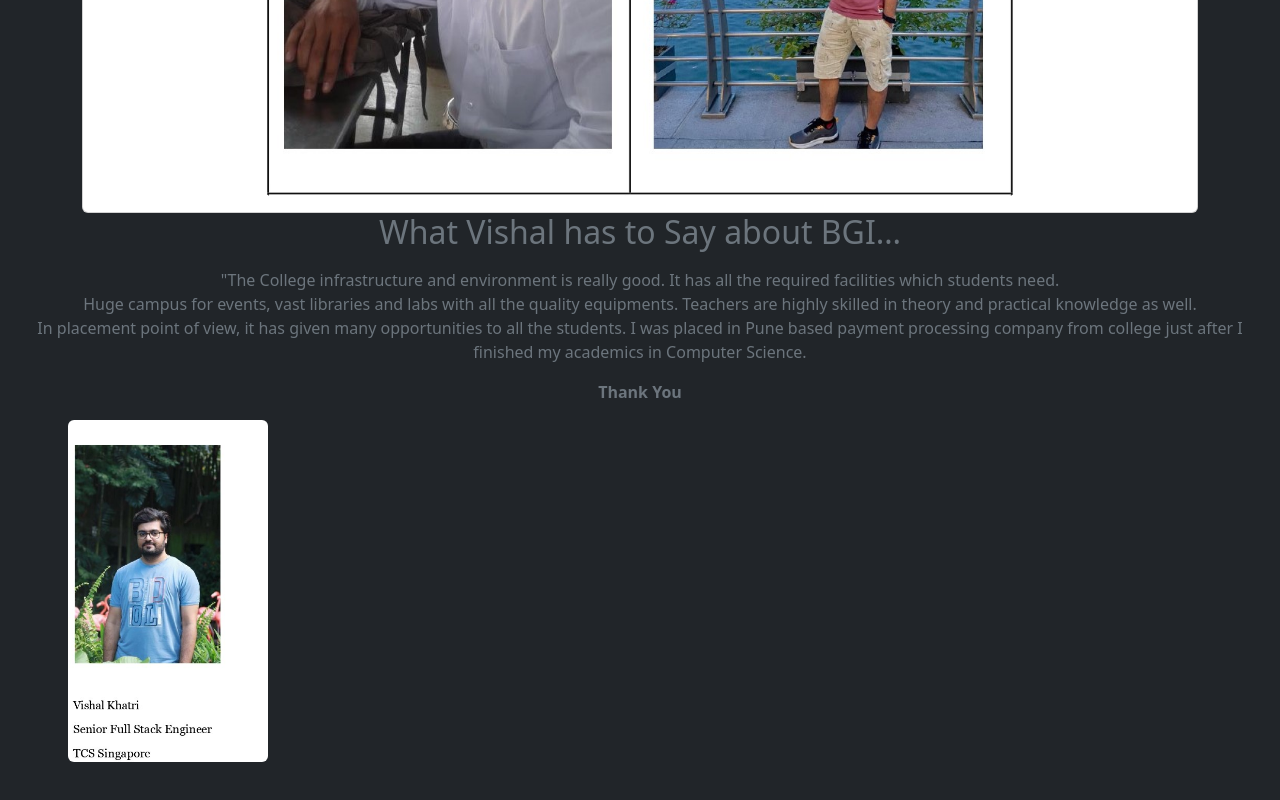
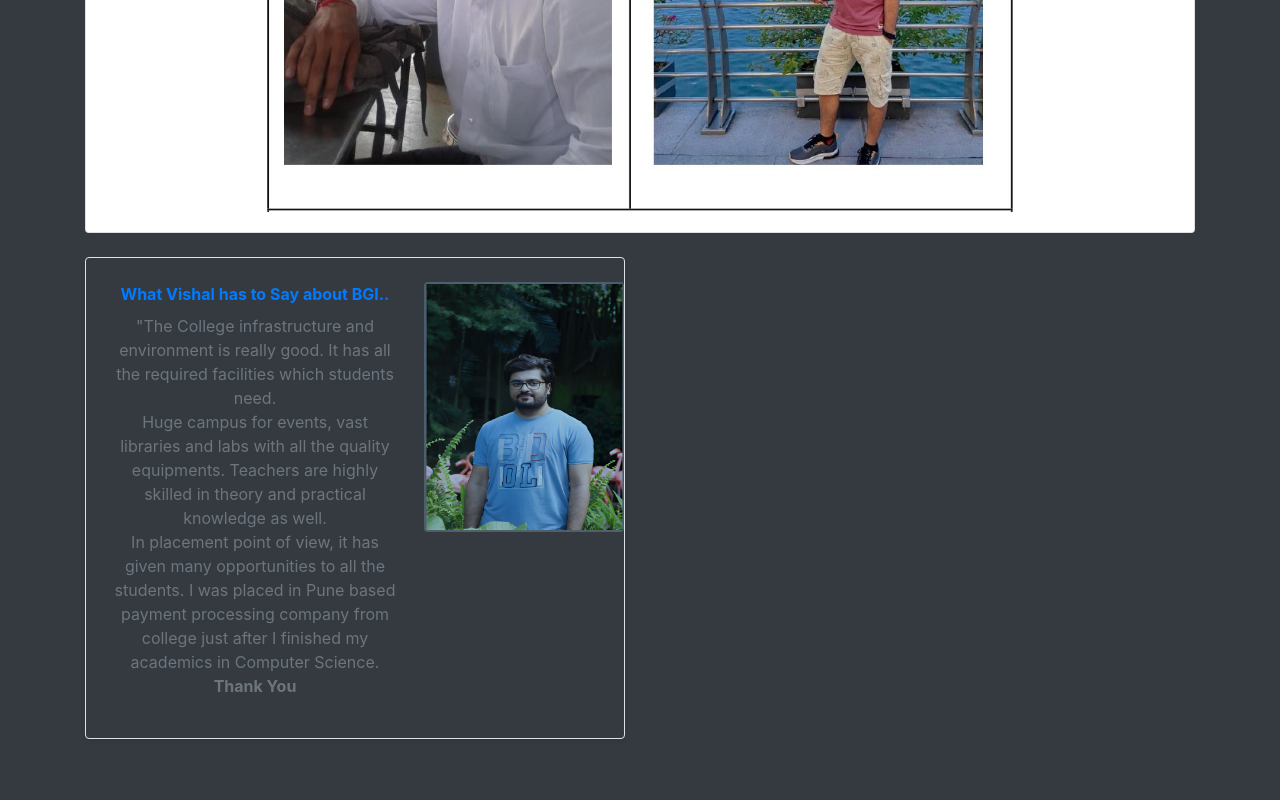
Before and after one commit to naveenmishra14/College_Project-Alumni, a plain HTML site: page users/vishal_khatri.html in a window 1280 px wide. Shown: the part 574-1374 px from the top of the page. Drawn offline with nearby package versions, Linux system fonts and the light colour scheme.

Commit message:
update some more data in it

```diff
--- a/users/vishal_khatri.html
+++ b/users/vishal_khatri.html
@@ -11,7 +11,9 @@
         integrity="sha384-GLhlTQ8iRABdZLl6O3oVMWSktQOp6b7In1Zl3/Jr59b6EGGoI1aFkw7cmDA6j6gD" crossorigin="anonymous">
 
 
-</head>
+</head><link rel="stylesheet" href="https://stackpath.bootstrapcdn.com/bootstrap/4.4.1/css/bootstrap.min.css"
+integrity="sha384-Vkoo8x4CGsO3+Hhxv8T/Q5PaXtkKtu6ug5TOeNV6gBiFeWPGFN9MuhOf23Q9Ifjh" crossorigin="anonymous">
+
 
 <body  class="bg-dark text-secondary px-4 py-5 text-center">
 
@@ -33,7 +35,7 @@
 
 
     </div>
-    <div class=" container-layout justify-content-sm-start">
+    <!-- <div class=" container-layout justify-content-sm-start">
         <h2>
             <p>What Vishal has to Say about BGI…</p>
         </h2>
@@ -44,23 +46,60 @@
 
             In placement point of view, it has given many opportunities to all the students.
             I was placed in Pune based payment processing company from college just after I
-            finished my academics in Computer Science.</p>
+            finished my academics in Computer Science.
 
             <p class="text-center "><b>Thank You</b></p>
 
-    </div>
+    </div> -->
 
 
-    <div class="d-flex justify-content-sm-end" style="width: 18rem;">
+    <!-- <div class="d-flex justify-content-sm-end" style="width: 18rem;">
         <img src="../img/Vishal_k2.jpg" class="rounded mx-auto d-block "width="200" alt="...">
 
-      </div>
+      </div>  -->
+
+      <div class="container my-4  overflow-auto">
+        <div class="row mb-2">
+            <div class="col-md-6">
+              <div class="row no-gutters border rounded overflow-hidden flex-md-row mb-4 shadow-sm h-md-250 position-relative">
+                <div class="col p-4 d-flex flex-column position-static">
+                  <strong class="d-inline-block mb-2 text-primary">What Vishal has to Say about BGI..</strong>
+                  <h3 class="mb-0"></h3>
+
+                  <p class="card-text mb-auto">"The College infrastructure and environment is really good. It has all the required
+                    facilities which students need.
+                <br> Huge campus for events, vast libraries and labs with all the quality equipments.
+                    Teachers are highly skilled in theory and practical knowledge as well.<br>
+
+                    In placement point of view, it has given many opportunities to all the students.
+                    I was placed in Pune based payment processing company from college just after I
+                    finished my academics in Computer Science.</p>
+
+                    <p class="text-center "><b>Thank You</b></p>                  <!-- <a href="#" class="stretched-link">Continue reading</a> -->
+                </div>
+                <div class="col-auto d-none d-lg-block">
+                  <img class="bd-placeholder-img my-4 mr-4 rounded mx-auto d-block" width="200" height="250" src="../img/vishal_k2.png" alt="">
+                </div>
+              </div>
+            </div>
+        </div>
+    </div>
 
 
     <script src="https://cdn.jsdelivr.net/npm/bootstrap@5.3.0-alpha1/dist/js/bootstrap.bundle.min.js"
         integrity="sha384-w76AqPfDkMBDXo30jS1Sgez6pr3x5MlQ1ZAGC+nuZB+EYdgRZgiwxhTBTkF7CXvN"
         crossorigin="anonymous"></script>
 
+        <script src="https://code.jquery.com/jquery-3.4.1.slim.min.js"
+        integrity="sha384-J6qa4849blE2+poT4WnyKhv5vZF5SrPo0iEjwBvKU7imGFAV0wwj1yYfoRSJoZ+n"
+        crossorigin="anonymous"></script>
+    <script src="https://cdn.jsdelivr.net/npm/popper.js@1.16.0/dist/umd/popper.min.js"
+        integrity="sha384-Q6E9RHvbIyZFJoft+2mJbHaEWldlvI9IOYy5n3zV9zzTtmI3UksdQRVvoxMfooAo"
+        crossorigin="anonymous"></script>
+    <script src="https://stackpath.bootstrapcdn.com/bootstrap/4.4.1/js/bootstrap.min.js"
+        integrity="sha384-wfSDF2E50Y2D1uUdj0O3uMBJnjuUD4Ih7YwaYd1iqfktj0Uod8GCExl3Og8ifwB6"
+        crossorigin="anonymous"></script>
+
 </body>
 
 </html>
```
Also changed, not shown: img/Aakash_r2.png (added), img/Sunil_p2.png (added), img/Vishal_k2.jpg (deleted), img/aakash_rathore2.jpg (deleted), img/arpit_m2.png (added), img/arpit_muley2.jpg (deleted), img/atish_a2.png (added), img/atish_agrawal2.jpg (deleted), img/nakul_m2.png (added), img/nakul_maheshwari2.jpg (deleted), img/pankaj_mathankar2.jpg (deleted), img/poorvi_dixit2.jpg (deleted), img/saurabh_chordiya2.jpg (deleted), img/sunil_patidar2.jpg (deleted), 4 more files.
